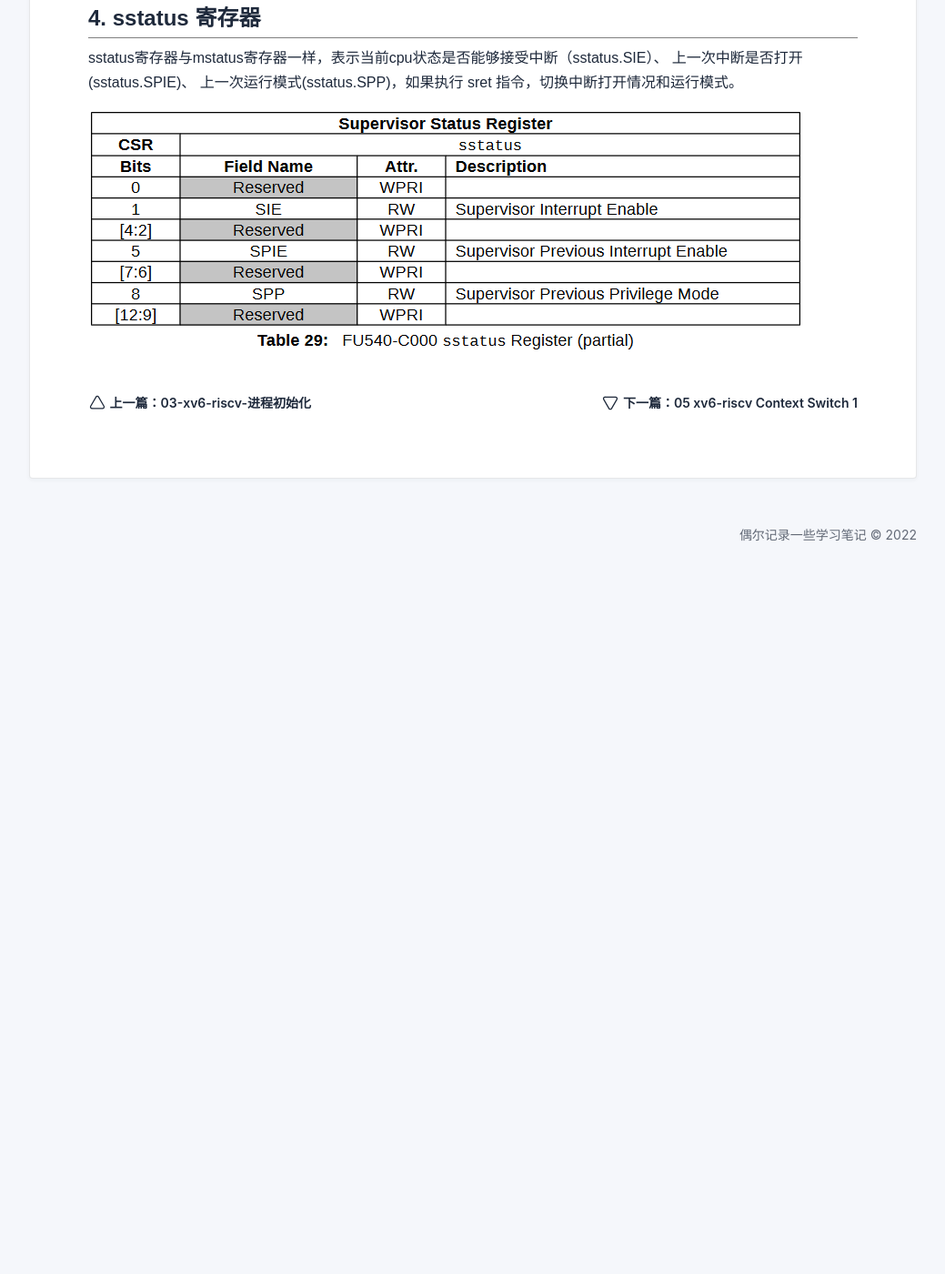
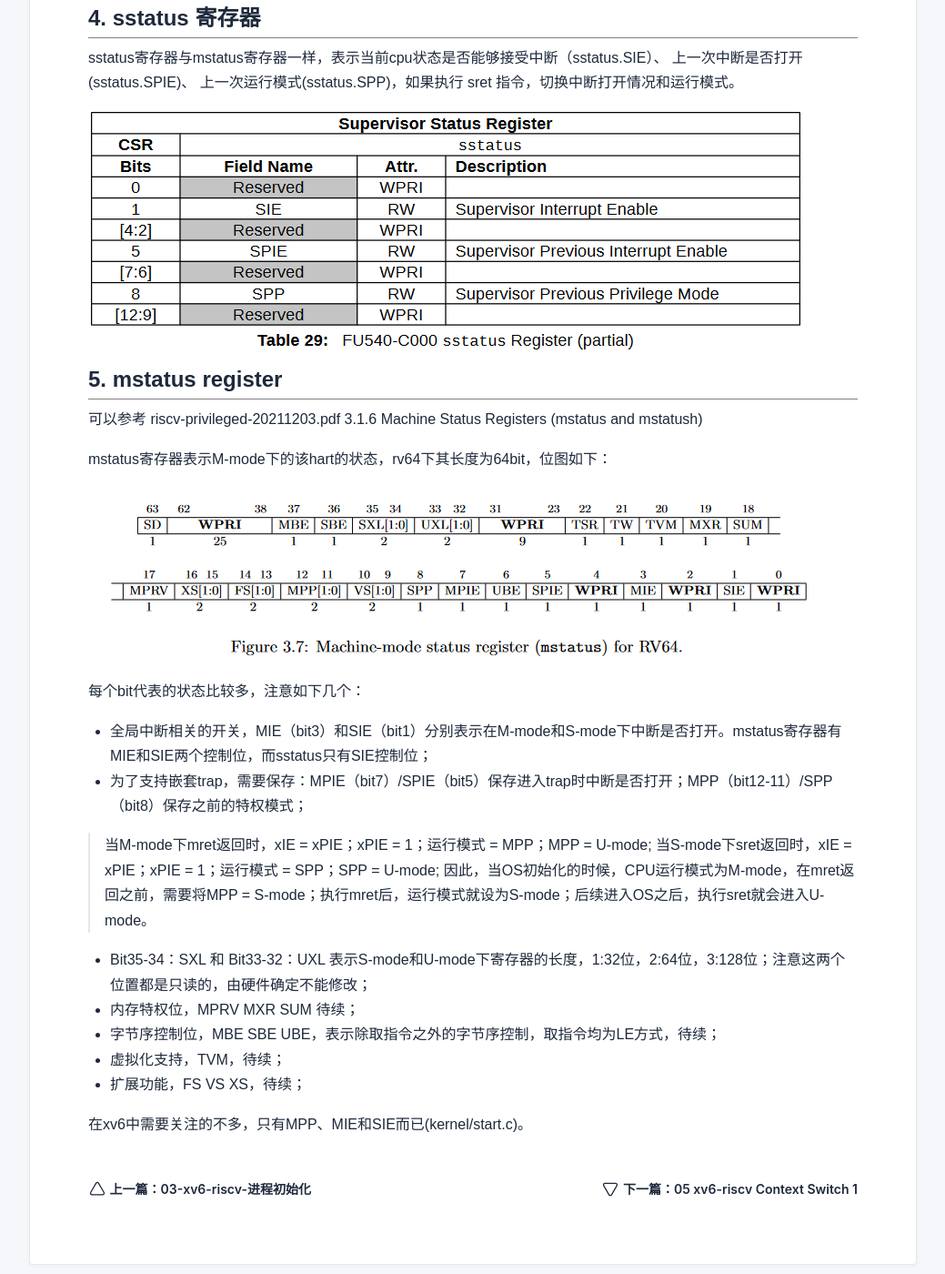
Before and after one commit to frey1186/frey1186.github.io, a Jekyll site: the page built from _posts/2022-11-16-04-xv6-riscv-some-registers.md, in a window 1280 px wide and 1400 px high, scrolled down 2990 px. Shown: the whole window at 91% size, without its empty margins (120-1159 px from the left). Built offline with Jekyll 4.4.1, drawn with Linux system fonts in a browser that asks for light colours; before the commit the page ends 3620 px from its top, so only the background shows below that.

Commit message:
_posts/2022-11-16-04-xv6-riscv-some-registers.md add mstatus register in xv6.

```diff
--- a/_posts/2022-11-16-04-xv6-riscv-some-registers.md
+++ b/_posts/2022-11-16-04-xv6-riscv-some-registers.md
@@ -82,3 +82,28 @@ xv6中主要用到了 sip 和 sie 寄存器， sip = "S-mode interrupt pending"
 sstatus寄存器与mstatus寄存器一样，表示当前cpu状态是否能够接受中断（sstatus.SIE）、 上一次中断是否打开(sstatus.SPIE)、 上一次运行模式(sstatus.SPP)，如果执行 sret 指令，切换中断打开情况和运行模式。
 
 ![](/images/2022-11-16-04-xv6-riscv-some-registers/sstatus.png)
+
+# 5. mstatus register
+
+可以参考 riscv-privileged-20211203.pdf 3.1.6 Machine Status Registers (mstatus and mstatush)
+
+mstatus寄存器表示M-mode下的该hart的状态，rv64下其长度为64bit，位图如下：
+
+![](/images/2022-11-16-04-xv6-riscv-some-registers/mstatus.png)
+
+每个bit代表的状态比较多，注意如下几个：
+
+- 全局中断相关的开关，MIE（bit3）和SIE（bit1）分别表示在M-mode和S-mode下中断是否打开。mstatus寄存器有MIE和SIE两个控制位，而sstatus只有SIE控制位；
+- 为了支持嵌套trap，需要保存：MPIE（bit7）/SPIE（bit5）保存进入trap时中断是否打开；MPP（bit12-11）/SPP（bit8）保存之前的特权模式；
+
+> 当M-mode下mret返回时，xIE = xPIE；xPIE = 1；运行模式 = MPP；MPP = U-mode;
+  当S-mode下sret返回时，xIE = xPIE；xPIE = 1；运行模式 = SPP；SPP = U-mode;
+  因此，当OS初始化的时候，CPU运行模式为M-mode，在mret返回之前，需要将MPP = S-mode；执行mret后，运行模式就设为S-mode；后续进入OS之后，执行sret就会进入U-mode。
+
+- Bit35-34：SXL  和 Bit33-32：UXL 表示S-mode和U-mode下寄存器的长度，1:32位，2:64位，3:128位；注意这两个位置都是只读的，由硬件确定不能修改；
+- 内存特权位，MPRV MXR SUM 待续；
+- 字节序控制位，MBE SBE UBE，表示除取指令之外的字节序控制，取指令均为LE方式，待续；
+- 虚拟化支持，TVM，待续；
+- 扩展功能，FS VS XS，待续；
+
+在xv6中需要关注的不多，只有MPP、MIE和SIE而已(kernel/start.c)。
```
Also changed, not shown: images/2022-11-16-04-xv6-riscv-some-registers/mstatus.png (added).
